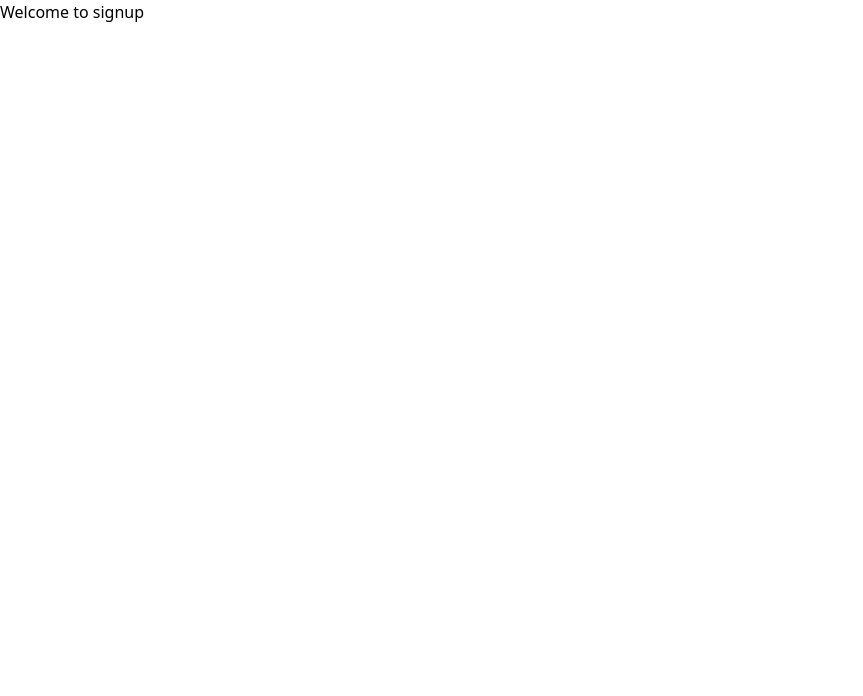
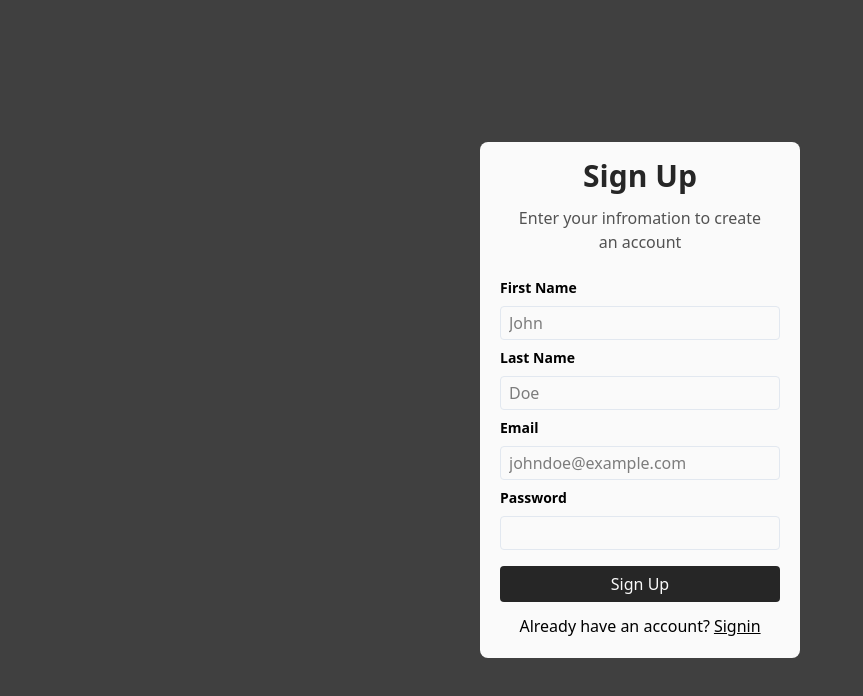
Before and after one commit to Rishabh-Damle/Paisa-Pe, a React app in the folder frontend/: page /signup in a window 1280 px wide. Shown: the top 696 px of the page, without its empty margins (0-863 px from the left). Built offline with nearby package versions, Linux system fonts and the light colour scheme; the HTML template or start-up script is replaced by a standard one.

Commit message:
created signup page

```diff
--- a/frontend/src/components/ui/Button.tsx
+++ b/frontend/src/components/ui/Button.tsx
@@ -3,5 +3,12 @@ interface ButtonProps {
   onlick?: () => void;
 }
 export function Button(props: ButtonProps) {
-  return <div>{props.text}</div>;
+  return (
+    <button
+      type="submit"
+      className="bg-neutral-800 text-neutral-50 w-full rounded py-1.5 mt-4 cursor-pointer"
+    >
+      {props.text}
+    </button>
+  );
 }
--- a/frontend/src/components/ui/ButtonWarning.tsx
+++ b/frontend/src/components/ui/ButtonWarning.tsx
@@ -10,9 +10,12 @@ export function ButtonWarning({
   to,
 }: ButtonWarningPropsTypes) {
   return (
-    <div>
+    <div className="flex justify-center font-sm p-3">
       <div>{warningText}</div>
-      <Link to={to}>{buttonText}</Link>
+      <Link to={to} className="pointer pl-1 underline">
+        {" "}
+        {buttonText}
+      </Link>
     </div>
   );
 }
--- a/frontend/src/components/ui/Heading.tsx
+++ b/frontend/src/components/ui/Heading.tsx
@@ -1,5 +1,5 @@
 import type { PropType } from "../../type/prop-interface";
 
 export function Heading({ label }: PropType) {
-  return <div>{label}</div>;
+  return <div className="text-neutral-800 font-bold text-3xl p-2">{label}</div>;
 }
--- a/frontend/src/components/ui/Input.tsx
+++ b/frontend/src/components/ui/Input.tsx
@@ -5,8 +5,12 @@ interface InputPropsTypes {
 export function Input({ label, placeholder }: InputPropsTypes) {
   return (
     <div>
-      {label}
-      {placeholder}
+      <div className="text-left font-semibold py-2 text-sm"> {label}</div>
+      <input
+        type="text"
+        placeholder={placeholder}
+        className="border rounded border-slate-200 w-full px-2 py-1 outline-0"
+      />
     </div>
   );
 }
--- a/frontend/src/components/ui/Subheading.tsx
+++ b/frontend/src/components/ui/Subheading.tsx
@@ -1,5 +1,9 @@
 import type { PropType } from "../../type/prop-interface";
 
 export function SubHeading({ label }: PropType) {
-  return <div>{label}</div>;
+  return (
+    <div className="font-light text-md pt-1 text-neutral-600 px-4 pb-4">
+      {label}
+    </div>
+  );
 }
--- a/frontend/src/pages/Signup.tsx
+++ b/frontend/src/pages/Signup.tsx
@@ -1,3 +1,29 @@
+import { Heading } from "../components/ui/Heading";
+import { SubHeading } from "../components/ui/Subheading";
+import { Input } from "../components/ui/Input";
+import { ButtonWarning } from "../components/ui/ButtonWarning";
+import { Button } from "../components/ui/Button";
 export function Signup() {
-  return <div>Welcome to signup</div>;
+  return (
+    <div className="bg-neutral-700 h-screen w-screen flex justify-center items-center">
+      <div className="flex-col justify-center">
+        {" "}
+        <div className="bg-neutral-50 w-80 px-5 py-2 text-center rounded-lg cursor-pointer">
+          {" "}
+          <Heading label="Sign Up"></Heading>
+          <SubHeading label="Enter your infromation to create an account"></SubHeading>
+          <Input label="First Name" placeholder="John"></Input>
+          <Input label="Last Name" placeholder="Doe"></Input>
+          <Input label="Email" placeholder="johndoe@example.com"></Input>
+          <Input label="Password" placeholder=""></Input>
+          <Button text="Sign Up"></Button>
+          <ButtonWarning
+            warningText="Already have an account?"
+            to={"/Signin"}
+            buttonText="Signin"
+          ></ButtonWarning>
+        </div>
+      </div>
+    </div>
+  );
 }
```
